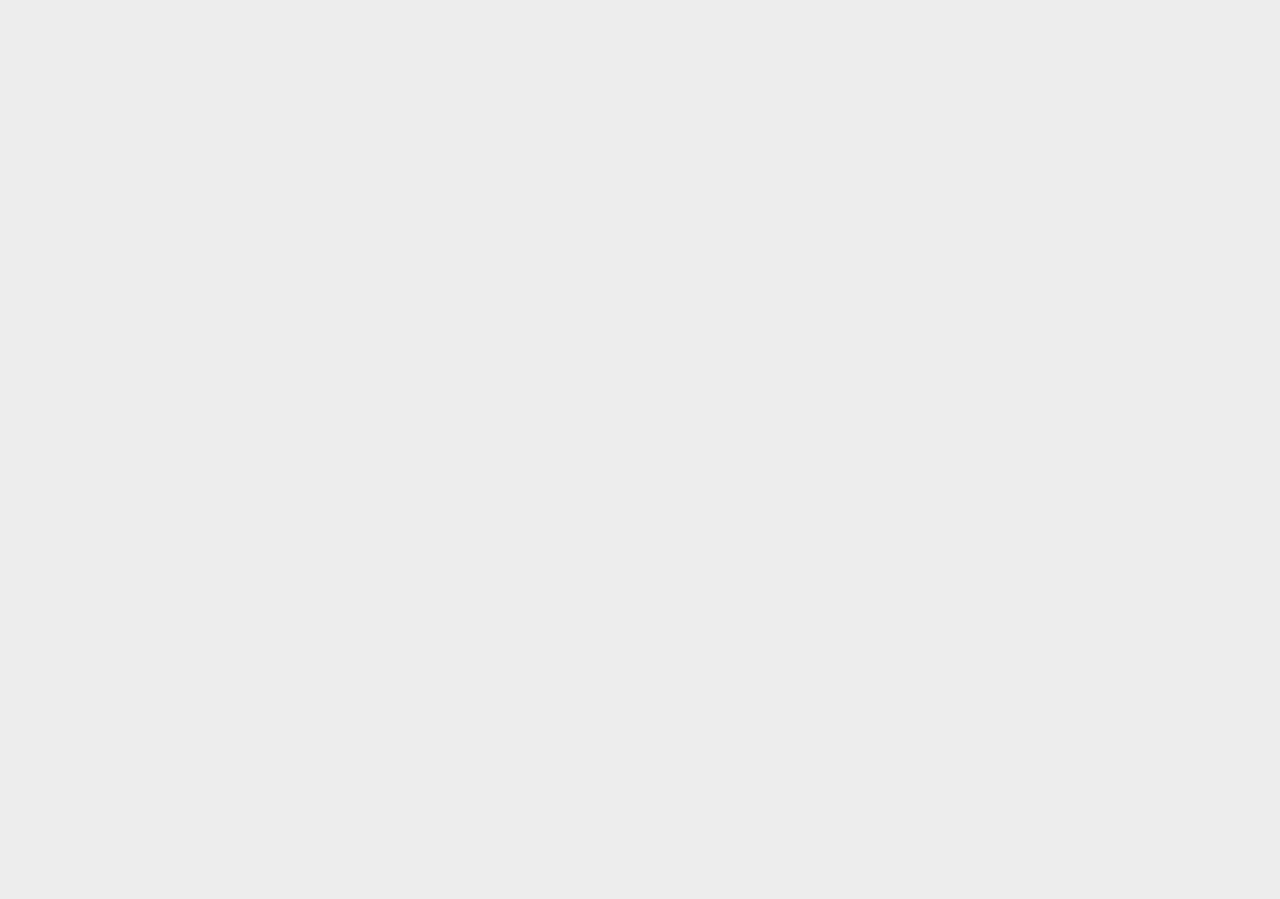
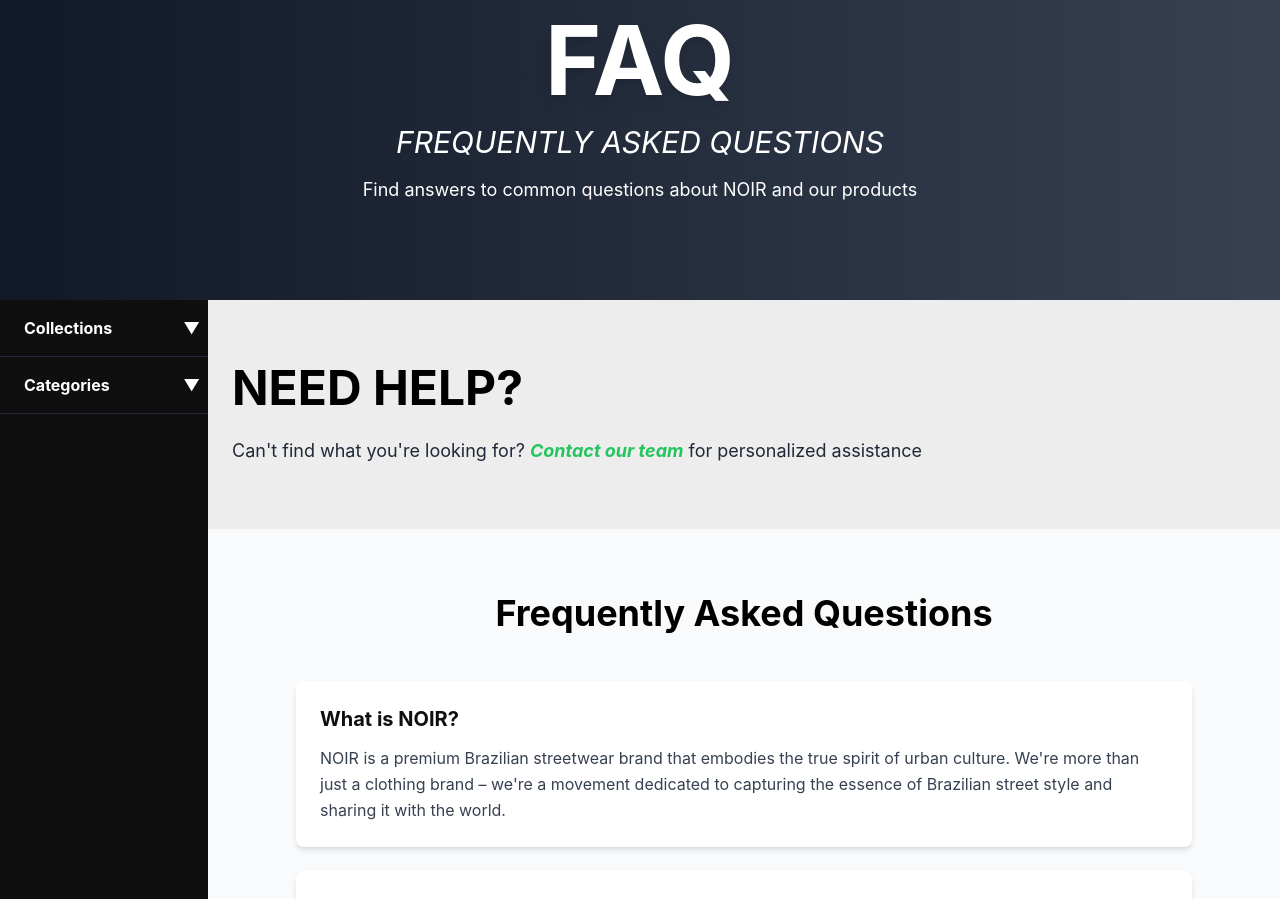
Before and after one commit to GuilhermeFerza/clothestore, a React (Vite) app in the folder Client/: page /faq in a window 1280 px wide. Shown: the part 180-1079 px from the top of the page. Before the commit the page ends 800 px from the top, so only its background shows below. Built offline with nearby package versions, Linux system fonts and the light colour scheme.

Commit message:
feat: implement FAQ page with dynamic content and integrate Contact component; enhance navigation and user experience

```diff
--- a/Client/src/components/ui/Contact.tsx
+++ b/Client/src/components/ui/Contact.tsx
@@ -1,7 +1,10 @@
-import { Link } from "react-router-dom";
+import { Link, useLocation } from "react-router-dom";
 import { SocialIcon } from "react-social-icons";
 
 export default function Contact() {
+  const location = useLocation();
+  const isFaqPage = location.pathname === "/faq";
+
   return (
     <>
       <h2 className="font-bold uppercase text-2xl lg:text-3xl text-center">
@@ -39,6 +42,7 @@
             @noir.br
           </li>
         </ul>
+        {!isFaqPage && (
           <p className="max-w-xs text-center lg:text-left">
             For quick answers, check out our FAQ (
             <Link to="/faq">
@@ -48,6 +52,7 @@
             </Link>
             ).
           </p>
+        )}
       </div>
     </>
   );
--- a/Client/src/pages/Faq.tsx
+++ b/Client/src/pages/Faq.tsx
@@ -1,4 +1,193 @@
+import Header from "../components/ui/Header.tsx";
+import Aside from "../components/ui/Aside.tsx";
+import Footer from "../components/ui/Footer.tsx";
+import { useEffect, useState } from "react";
+import Contact from "../components/ui/Contact.tsx";
+
 export default function Faq() {
-    return(<>
-    </>);
+  const [isMenuOpen, setIsMenuOpen] = useState(false);
+  const toggleMenu = () => setIsMenuOpen(!isMenuOpen);
+
+  useEffect(() => {
+    if (isMenuOpen) {
+      document.body.style.overflow = "hidden";
+    } else {
+      document.body.style.overflow = "auto";
+    }
+    return () => {
+      document.body.style.overflow = "auto";
+    };
+  }, [isMenuOpen]);
+
+  const handleScrollToSection = (sectionId: string) => {
+    const section = document.getElementById(sectionId);
+    if (section) {
+      section.scrollIntoView({ behavior: "smooth", block: "start" });
+    }
+  };
+
+  const faqData = [
+    {
+      question: "What is NOIR?",
+      answer:
+        "NOIR is a premium Brazilian streetwear brand that embodies the true spirit of urban culture. We're more than just a clothing brand – we're a movement dedicated to capturing the essence of Brazilian street style and sharing it with the world.",
+    },
+    {
+      question: "Where are your products made?",
+      answer:
+        "Our products are proudly made in Brazil, using high-quality materials and sustainable practices. We work with local artisans and manufacturers to ensure the highest standards of quality and authenticity.",
+    },
+    {
+      question: "What sizes do you offer?",
+      answer:
+        "We offer a comprehensive range of sizes from XS to XXL for both men and women. Our sizing is designed to be inclusive and comfortable, following Brazilian sizing standards. Check our size guide for detailed measurements.",
+    },
+    {
+      question: "How can I track my order?",
+      answer:
+        "Once your order is shipped, you'll receive a tracking number via email. You can use this number to track your package on our website or through the shipping carrier's website. We'll also send you updates on your order status.",
+    },
+    {
+      question: "What is your return policy?",
+      answer:
+        "We offer a 30-day return policy for all unused items in their original packaging. Returns are free for customers in Brazil. For international orders, return shipping costs are the responsibility of the customer. Contact our customer service for return authorization.",
+    },
+    {
+      question: "Do you ship internationally?",
+      answer:
+        "Yes! We ship to most countries worldwide. Shipping costs and delivery times vary by location. International orders typically take 7-14 business days to arrive. We handle all customs documentation for a smooth delivery experience.",
+    },
+    {
+      question: "How can I contact customer service?",
+      answer:
+        "Our customer service team is available Monday through Friday, 9 AM to 6 PM (Brazil time). You can reach us via email at support@noir.com, through our contact form, or by phone at +55 11 99999-9999. We typically respond within 24 hours.",
+    },
+    {
+      question: "Are your products sustainable?",
+      answer:
+        "We're committed to sustainability and ethical practices. We use eco-friendly materials when possible, work with suppliers who share our values, and continuously work to reduce our environmental impact. Look for our 'Sustainable' badge on qualifying products.",
+    },
+    {
+      question: "Do you offer student discounts?",
+      answer:
+        "Yes! Students with valid student IDs can receive a 15% discount on their orders. Simply email us your student ID before placing your order, and we'll provide you with a discount code. This discount applies to full-price items only.",
+    },
+    {
+      question: "Can I customize my order?",
+      answer:
+        "Currently, we offer limited customization options on select products. This includes embroidery and some color variations. Custom orders may take longer to process and may have additional costs. Contact us for specific customization inquiries.",
+    },
+  ];
+
+  return (
+    <>
+      <div
+        className={`fixed inset-y-0 left-0 z-50 w-72 lg:hidden transition-transform duration-300 ease-in-out ${
+          isMenuOpen ? "translate-x-0" : "-translate-x-full"
+        }`}
+      >
+        <Aside onClose={toggleMenu} />
+      </div>
+      {isMenuOpen && (
+        <div
+          onClick={toggleMenu}
+          className="fixed inset-0 bg-black/60 z-40 lg:hidden"
+        />
+      )}
+      <Header
+        onScrollTo={handleScrollToSection}
+        onToggleMenu={toggleMenu}
+        isMenuOpen={isMenuOpen}
+      />
+
+      <div className="flex flex-col min-h-screen">
+        <div className="relative w-full h-80 lg:h-96 bg-[#0F0F0F]">
+          <div className="absolute inset-0 bg-gradient-to-r from-gray-900 to-gray-700"></div>
+          <div className="absolute inset-0 flex flex-col justify-center items-center text-center p-4 text-white">
+            <h1 className="font-bold text-5xl sm:text-6xl lg:text-8xl drop-shadow-lg select-none">
+              FAQ
+            </h1>
+            <h3 className="text-xl lg:text-3xl mt-4 italic select-none">
+              FREQUENTLY ASKED QUESTIONS
+            </h3>
+            <p className="text-lg mt-4 max-w-2xl px-4">
+              Find answers to common questions about NOIR and our products
+            </p>
+          </div>
+        </div>
+
+        <div className="flex flex-1">
+          <div className="hidden lg:block lg:w-[15%] lg:min-w-52">
+            <Aside onClose={() => {}} />
+          </div>
+          <main className="w-full flex flex-col">
+            {/* FAQ Introduction */}
+            <section className="px-6 py-12 lg:py-16">
+              <h2 className="font-bold uppercase text-3xl lg:text-5xl text-center lg:text-left">
+                Need Help?
+              </h2>
+              <p className="text-lg mt-6 text-gray-800 leading-relaxed text-center lg:text-left">
+                Can't find what you're looking for?{" "}
+                <span className="text-green-500 font-bold italic">
+                  Contact our team
+                </span>{" "}
+                for personalized assistance
+              </p>
+            </section>
+
+            {/* FAQ Section */}
+            <section className="px-6 py-12 lg:py-16 bg-gray-50">
+              <h2 className="font-bold text-3xl lg:text-4xl text-center mb-12">
+                Frequently Asked Questions
+              </h2>
+              <div className="max-w-4xl mx-auto space-y-6">
+                {faqData.map((faq, index) => (
+                  <div
+                    key={index}
+                    className="bg-white rounded-lg shadow-md p-6 hover:shadow-lg transition-shadow duration-300"
+                  >
+                    <h3 className="font-bold text-xl text-[#0F0F0F] mb-3">
+                      {faq.question}
+                    </h3>
+                    <p className="text-gray-700 leading-relaxed">
+                      {faq.answer}
+                    </p>
+                  </div>
+                ))}
+              </div>
+            </section>
+
+            {/* Additional Help Section */}
+            <section className="px-6 py-12 lg:py-16">
+              <h2 className="font-bold text-3xl lg:text-4xl text-center mb-8">
+                Still Need Help?
+              </h2>
+              <div className="bg-[#0F0F0F] rounded-lg p-8 text-center text-white">
+                <h3 className="font-bold text-2xl mb-4">
+                  Our Team is Here for You
+                </h3>
+                <p className="text-gray-300 mb-6 max-w-2xl mx-auto">
+                  Can't find the answer you're looking for? Our customer service
+                  team is ready to help with any questions or concerns you may
+                  have.
+                </p>
+                <div className="flex flex-col sm:flex-row gap-4 justify-center">
+                  <button className="bg-white text-[#0F0F0F] px-8 py-3 rounded font-semibold hover:bg-gray-200 transition-colors">
+                    Contact Support
+                  </button>
+                  <button className="border-2 border-white text-white px-8 py-3 rounded font-semibold hover:bg-white hover:text-[#0F0F0F] transition-colors">
+                    Live Chat
+                  </button>
+                </div>
+              </div>
+            </section>
+            <section id="contact" className="px-6 py-12 lg:py-20">
+              <Contact />
+            </section>
+          </main>
+        </div>
+        <Footer />
+      </div>
+    </>
+  );
 }
```
Lines whose indentation alone changed are shown as unchanged.
